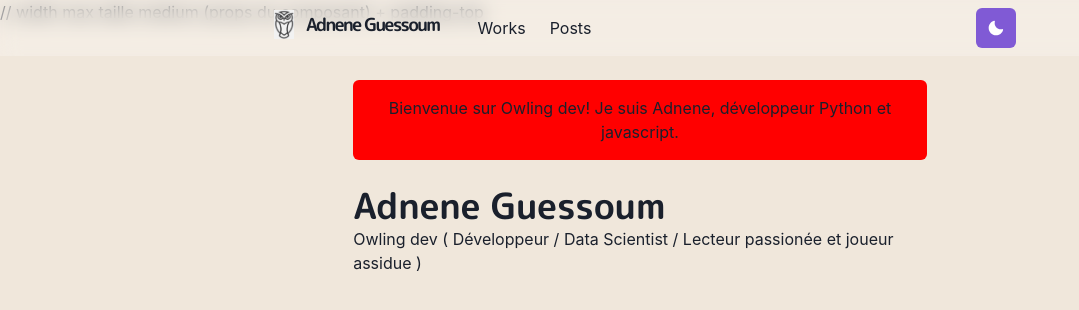
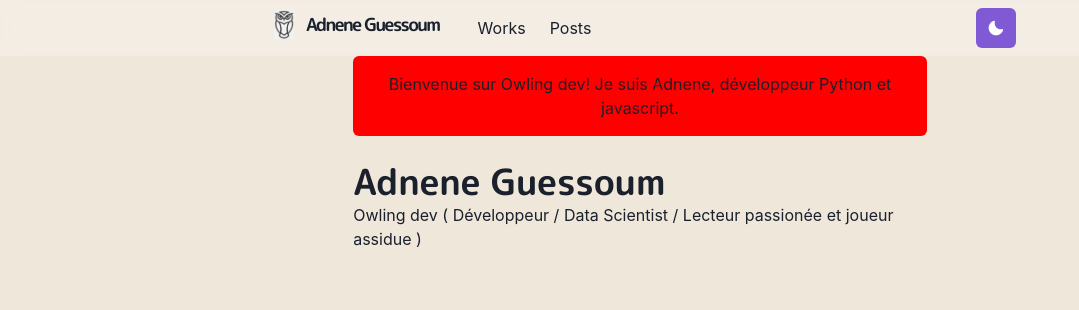
Before and after one commit to adnene-guessoum/Owling-dev, a Next.js app: page / in a window 1280 px wide. Shown: the top 310 px of the page, without its empty margins (0-1079 px from the left). Built offline with nearby package versions, Linux system fonts and the light colour scheme.

Commit message:
some linting before CI

```diff
--- a/components/fonts.js
+++ b/components/fonts.js
@@ -1,5 +1,5 @@
 // changer les fonts pour rire un peu
-import { Global, css } from '@emotion/react'
+import { Global } from '@emotion/react'
 
 const Fonts = () => (
 	<Global
--- a/components/layouts/main.js
+++ b/components/layouts/main.js
@@ -10,17 +10,17 @@ import { Box, Container } from '@chakra-ui/react'
 
 const Main = ({children, router}) => {
 	return (
-		// main box avec padding-bottom
 		<Box as="main" pb = {8}>
+		{/* main box avec padding-bottom */}
 			<Head>
-				// viewport basique tenant compte des écrans smartphone
+		{/* viewport basique tenant compte des écrans smartphone */}
 				<meta name="viewport" content="width=device-width, initial-scale=1"/>
 				<title>Adnene Guessoum - Accueil</title>
 			</Head>
 
 			<Navbar path={router.asPath}/>
 
-				// width max taille medium (props du composant) + padding-top
+		{/* width max taille medium (props du composant) + padding-top */}
 				<Container maxW="container.md" pt={14}>
 					{children}
 				</Container>
```
Also changed, not shown: .eslintrc.json.
